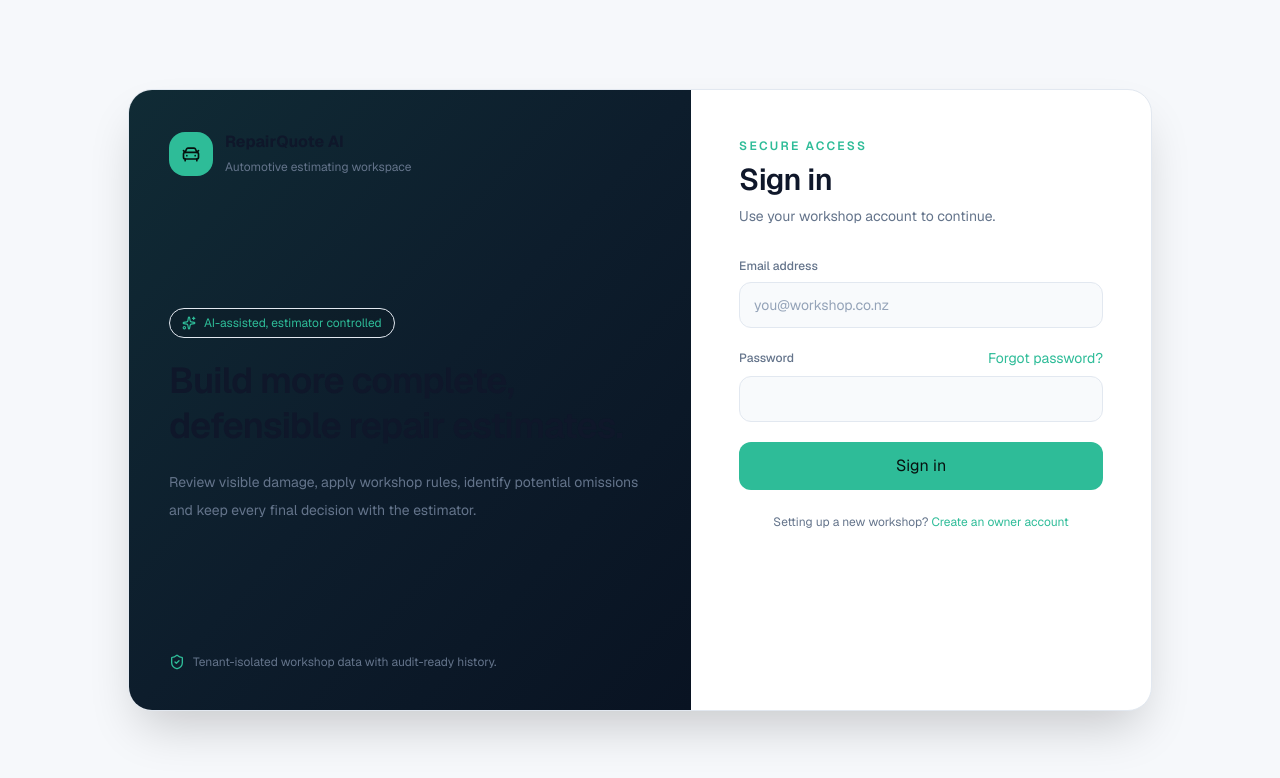
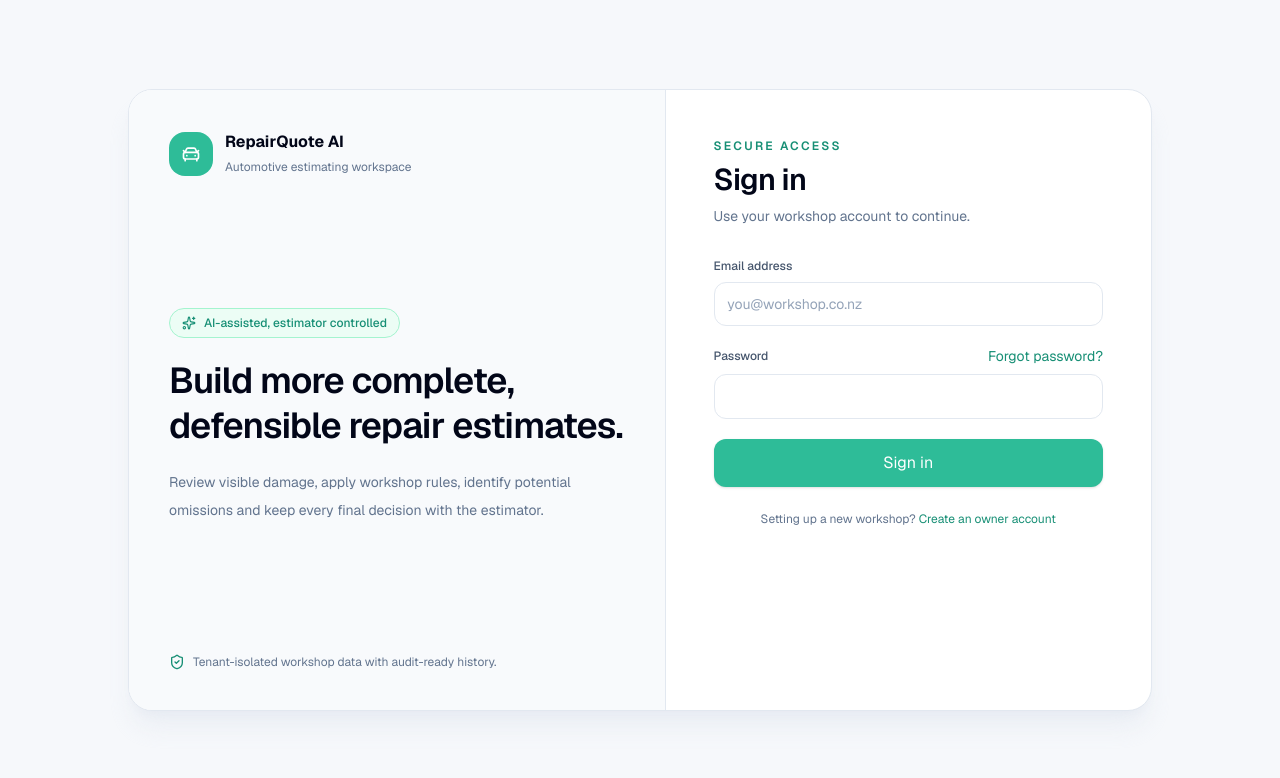
Before and after one commit to vishaalzala/ai-repair-estimator, a Next.js app: page /login in a window 1280 px wide. Shown: the top 778 px of the page. Built offline with nearby package versions, Linux system fonts and the light colour scheme.

Commit message:
Redesign login for professional light UI

```diff
--- a/app/(auth)/login/page.tsx
+++ b/app/(auth)/login/page.tsx
@@ -2,51 +2,34 @@ import Link from "next/link";
 import { CarFront, ShieldCheck, Sparkles } from "lucide-react";
 import { signIn } from "@/lib/auth/actions";
 
-export default async function LoginPage({
-  searchParams,
-}: {
-  searchParams: Promise<{ error?: string; message?: string }>;
-}) {
+export default async function LoginPage({ searchParams }: { searchParams: Promise<{ error?: string; message?: string }> }) {
   const { error, message } = await searchParams;
 
   return (
-    <main className="grid min-h-screen place-items-center px-5 py-10">
-      <div className="grid w-full max-w-5xl overflow-hidden rounded-3xl border border-[var(--border)] bg-[var(--surface)] shadow-2xl shadow-black/20 lg:grid-cols-[1.1fr_0.9fr]">
-        <section className="hidden min-h-[620px] flex-col justify-between bg-gradient-to-br from-[#102b35] via-[#0d1d2c] to-[#091322] p-10 lg:flex">
-          <div className="flex items-center gap-3">
-            <span className="grid size-11 place-items-center rounded-2xl bg-[var(--brand)] text-[#06110e]"><CarFront className="size-5" /></span>
-            <div><strong className="block">RepairQuote AI</strong><span className="text-xs text-[var(--muted)]">Automotive estimating workspace</span></div>
-          </div>
-          <div>
-            <div className="mb-5 inline-flex items-center gap-2 rounded-full border border-[var(--border)] bg-black/10 px-3 py-1.5 text-xs text-[var(--brand)]"><Sparkles className="size-3.5" /> AI-assisted, estimator controlled</div>
-            <h1 className="max-w-xl text-4xl font-semibold leading-tight tracking-tight">Build more complete, defensible repair estimates.</h1>
-            <p className="mt-5 max-w-lg text-sm leading-7 text-[var(--muted)]">Review visible damage, apply workshop rules, identify potential omissions and keep every final decision with the estimator.</p>
-          </div>
-          <div className="flex items-center gap-2 text-xs text-[var(--muted)]"><ShieldCheck className="size-4 text-[var(--brand)]" /> Tenant-isolated workshop data with audit-ready history.</div>
+    <main className="grid min-h-screen place-items-center bg-[#f6f8fb] px-5 py-10 text-slate-950">
+      <div className="grid w-full max-w-5xl overflow-hidden rounded-3xl border border-slate-200 bg-white shadow-xl shadow-slate-200/60 lg:grid-cols-[1.05fr_0.95fr]">
+        <section className="hidden min-h-[620px] flex-col justify-between border-r border-slate-200 bg-slate-50 p-10 lg:flex">
+          <div className="flex items-center gap-3"><span className="grid size-11 place-items-center rounded-2xl bg-[var(--brand)] text-white"><CarFront className="size-5" /></span><div><strong className="block">RepairQuote AI</strong><span className="text-xs text-slate-500">Automotive estimating workspace</span></div></div>
+          <div><div className="mb-5 inline-flex items-center gap-2 rounded-full border border-emerald-200 bg-emerald-50 px-3 py-1.5 text-xs font-medium text-[#178f75]"><Sparkles className="size-3.5" /> AI-assisted, estimator controlled</div><h1 className="max-w-xl text-4xl font-semibold leading-tight tracking-tight">Build more complete, defensible repair estimates.</h1><p className="mt-5 max-w-lg text-sm leading-7 text-slate-500">Review visible damage, apply workshop rules, identify potential omissions and keep every final decision with the estimator.</p></div>
+          <div className="flex items-center gap-2 text-xs text-slate-500"><ShieldCheck className="size-4 text-[#178f75]" /> Tenant-isolated workshop data with audit-ready history.</div>
         </section>
 
         <section className="p-7 sm:p-10 lg:p-12">
-          <div className="mb-8 lg:hidden"><div className="flex items-center gap-3"><span className="grid size-10 place-items-center rounded-xl bg-[var(--brand)] text-[#06110e]"><CarFront className="size-5" /></span><strong>RepairQuote AI</strong></div></div>
-          <p className="text-xs font-semibold uppercase tracking-[0.18em] text-[var(--brand)]">Secure access</p>
+          <div className="mb-8 lg:hidden"><div className="flex items-center gap-3"><span className="grid size-10 place-items-center rounded-xl bg-[var(--brand)] text-white"><CarFront className="size-5" /></span><strong>RepairQuote AI</strong></div></div>
+          <p className="text-xs font-semibold uppercase tracking-[0.18em] text-[#178f75]">Secure access</p>
           <h2 className="mt-2 text-3xl font-semibold tracking-tight">Sign in</h2>
-          <p className="mt-2 text-sm text-[var(--muted)]">Use your workshop account to continue.</p>
+          <p className="mt-2 text-sm text-slate-500">Use your workshop account to continue.</p>
 
-          {error ? <div className="mt-6 rounded-xl border border-red-400/30 bg-red-400/10 px-4 py-3 text-sm text-red-200">{error}</div> : null}
-          {message ? <div className="mt-6 rounded-xl border border-[var(--brand)]/30 bg-[rgba(88,211,178,0.08)] px-4 py-3 text-sm text-[var(--brand)]">{message}</div> : null}
+          {error ? <div className="mt-6 rounded-xl border border-red-200 bg-red-50 px-4 py-3 text-sm text-red-700">{error}</div> : null}
+          {message ? <div className="mt-6 rounded-xl border border-emerald-200 bg-emerald-50 px-4 py-3 text-sm text-emerald-800">{message}</div> : null}
 
           <form action={signIn} className="mt-8 space-y-5">
-            <label className="grid gap-2 text-sm"><span className="text-xs font-medium text-[var(--muted)]">Email address</span><input name="email" type="email" autoComplete="email" required className="rounded-xl border border-[var(--border)] bg-[#091322] px-3.5 py-3 outline-none transition focus:border-[var(--brand)]" placeholder="you@workshop.co.nz" /></label>
-            <label className="grid gap-2 text-sm">
-              <span className="flex items-center justify-between gap-3">
-                <span className="text-xs font-medium text-[var(--muted)]">Password</span>
-                <Link href="/forgot-password" className="text-xs font-semibold text-[var(--brand)] transition hover:text-[var(--brand-strong)]">Forgot password?</Link>
-              </span>
-              <input name="password" type="password" autoComplete="current-password" required className="rounded-xl border border-[var(--border)] bg-[#091322] px-3.5 py-3 outline-none transition focus:border-[var(--brand)]" />
-            </label>
-            <button type="submit" className="w-full rounded-xl bg-[var(--brand)] px-4 py-3 text-sm font-semibold text-[#06110e] transition hover:bg-[var(--brand-strong)]">Sign in</button>
+            <label className="grid gap-2 text-sm"><span className="text-xs font-medium text-slate-600">Email address</span><input name="email" type="email" autoComplete="email" required className="app-input" placeholder="you@workshop.co.nz" /></label>
+            <label className="grid gap-2 text-sm"><span className="flex items-center justify-between gap-3"><span className="text-xs font-medium text-slate-600">Password</span><Link href="/forgot-password" className="text-xs font-semibold text-[#178f75] hover:text-[#126f5d]">Forgot password?</Link></span><input name="password" type="password" autoComplete="current-password" required className="app-input" /></label>
+            <button type="submit" className="w-full rounded-xl bg-[var(--brand)] px-4 py-3 text-sm font-semibold text-white shadow-sm transition hover:bg-[var(--brand-strong)]">Sign in</button>
           </form>
 
-          <p className="mt-6 text-center text-xs text-[var(--muted)]">Setting up a new workshop? <Link href="/signup" className="font-semibold text-[var(--brand)]">Create an owner account</Link></p>
+          <p className="mt-6 text-center text-xs text-slate-500">Setting up a new workshop? <Link href="/signup" className="font-semibold text-[#178f75]">Create an owner account</Link></p>
         </section>
       </div>
     </main>
```
